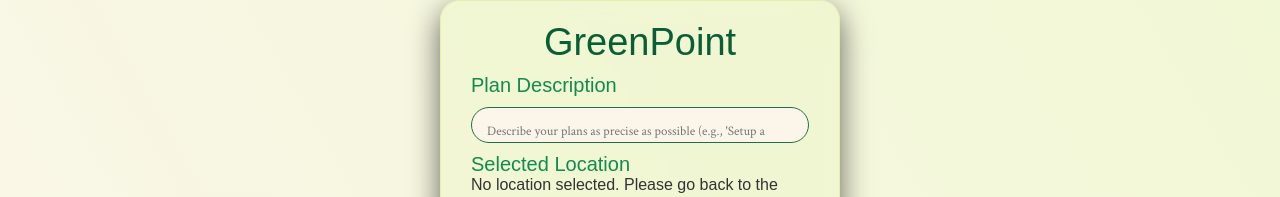
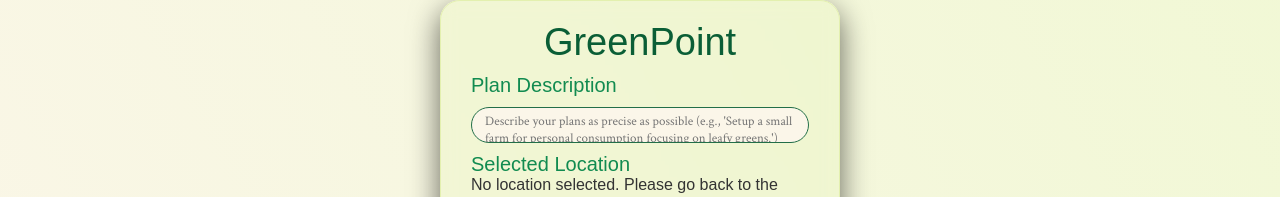
Before and after one commit to Wh4t-20/ReCreate, a Vue app in the folder GreenPoint/: page /analyze in a window 1280 px wide. Shown: the part 100-297 px from the top of the page. Built offline with nearby package versions, Linux system fonts and the light colour scheme; no server answers; a web font is replaced by a local one.

Commit message:
Update main.css

```diff
--- a/GreenPoint/src/assets/main.css
+++ b/GreenPoint/src/assets/main.css
@@ -166,7 +166,7 @@ section {
 }
 
 .chat-description {
-  padding: 15px;
+  padding: 5px 5px 5px 13px;
   height: 100%;
   max-height: 150px;
 }
```
